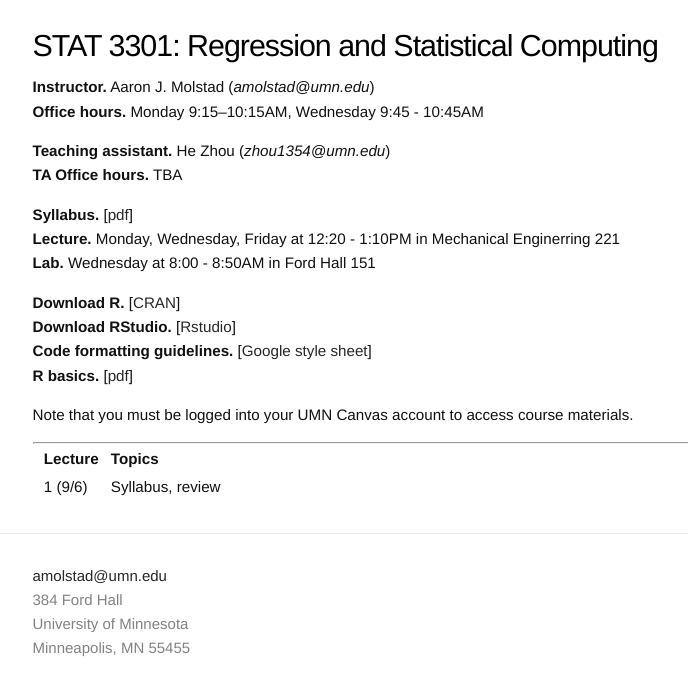
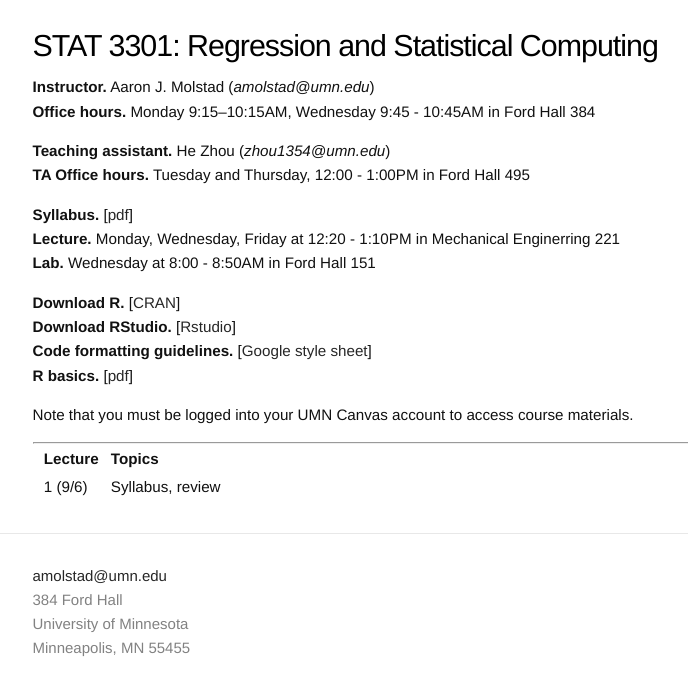
Before and after one commit to ajmolstad/ajmolstad.github.io, a Jekyll site: the page built from F23_STAT3301.md, in a window 1280 px wide. Shown: the top 696 px of the page, without its empty margins (275-963 px from the left). Built offline with Jekyll 4.4.1, drawn with Linux system fonts in a browser that asks for light colours.

Commit message:
Update F23_STAT3301.md

```diff
--- a/F23_STAT3301.md
+++ b/F23_STAT3301.md
@@ -6,10 +6,10 @@ permalink: /F23_STAT3301/
 
 # STAT 3301: Regression and Statistical Computing
 **Instructor.** Aaron J. Molstad (*amolstad@umn.edu*)
-**Office hours.** Monday 9:15–10:15AM, Wednesday 9:45 - 10:45AM
+**Office hours.** Monday 9:15–10:15AM, Wednesday 9:45 - 10:45AM in Ford Hall 384
 
 **Teaching assistant.** He Zhou (*zhou1354@umn.edu*)
-**TA Office hours.** TBA
+**TA Office hours.** Tuesday and Thursday, 12:00 - 1:00PM in Ford Hall 495
 
 **Syllabus.** [[pdf](https://canvas.umn.edu/files/37523509/download?download_frd=1)]
 **Lecture.** Monday, Wednesday, Friday at 12:20 - 1:10PM in Mechanical Enginerring 221
```
